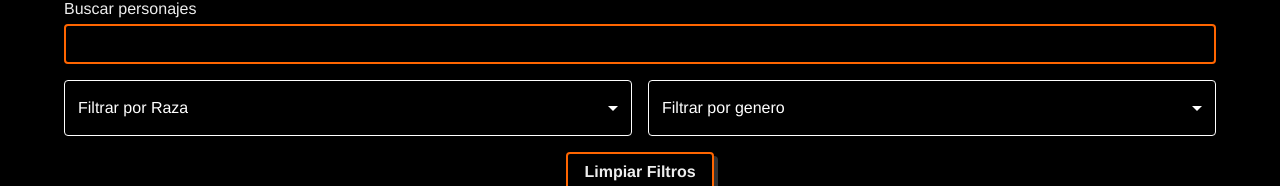
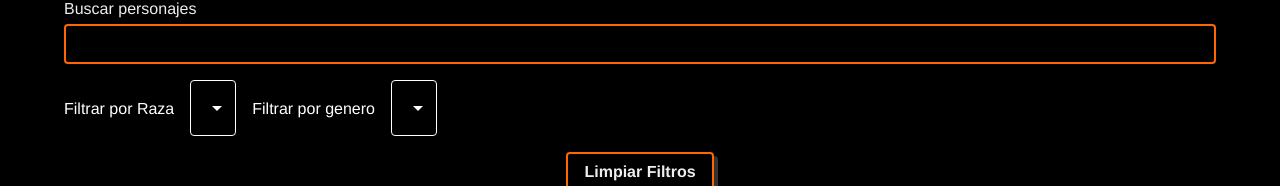
Before and after one commit to Vctorqui/dragon_ball_manager, a Next.js app: page / in a window 1280 px wide. Shown: the part 437-623 px from the top of the page. Built offline with nearby package versions, Linux system fonts and the light colour scheme.

Commit message:
fix bug about hydration

```diff
--- a/src/components/Characters.tsx
+++ b/src/components/Characters.tsx
@@ -1,23 +1,18 @@
 import {
   Box,
   Button,
-  Checkbox,
   Container,
   FormControl,
-  FormControlLabel,
   InputLabel,
   MenuItem,
-  Stack,
   styled,
-  TextField,
   Typography,
 } from '@mui/material'
 import { CardDB } from './ui/CardStyled'
 import responsiveCharacters from '@/mocks/with-results.json'
-import withoutResults from '@/mocks/without-results.json'
 import theme from '../../theme/theme'
 import localforage from 'localforage'
-import { use, useEffect, useState } from 'react'
+import { useEffect, useState } from 'react'
 import { characterTypes } from '@/types/types'
 import StylizedInput from './ui/InputStyled'
 import Select, { SelectChangeEvent } from '@mui/material/Select'
@@ -91,7 +86,7 @@ const ListOfCharacters = () => {
   }
 
   return (
-    <section style={{ background: '#000', padding: '20px 0' }}>
+    <Box sx={{ background: '#000', padding: '20px 0' }}>
       <Container maxWidth='lg'>
         <StylizedInput
           color='secondary'
@@ -101,17 +96,7 @@ const ListOfCharacters = () => {
           value={search}
           onChange={(e) => setSearch(e.target.value)}
         />
-        <Box
-          display={'flex'}
-          alignItems={'center'}
-          gap={2}
-          sx={{
-            '.css-1toxriw-MuiList-root-MuiMenu-list': {
-              background: '#000',
-            },
-          }}
-        >
-          <FormControl fullWidth>
+        <Box display={'flex'} alignItems={'center'} gap={2}>
           <InputLabel>Filtrar por Raza</InputLabel>
           <Select
             value={selectedRaces}
@@ -124,8 +109,7 @@ const ListOfCharacters = () => {
               </MenuItem>
             ))}
           </Select>
-          </FormControl>
-          <FormControl fullWidth>
+
           <InputLabel>Filtrar por genero</InputLabel>
           <Select
             value={selectedGender}
@@ -138,7 +122,6 @@ const ListOfCharacters = () => {
               </MenuItem>
             ))}
           </Select>
-          </FormControl>
         </Box>
         <Box
           mt={2}
@@ -165,7 +148,7 @@ const ListOfCharacters = () => {
           </Box>
         </CardContainer>
       </Container>
-    </section>
+    </Box>
   )
 }
 
```
Lines whose indentation alone changed are shown as unchanged.
